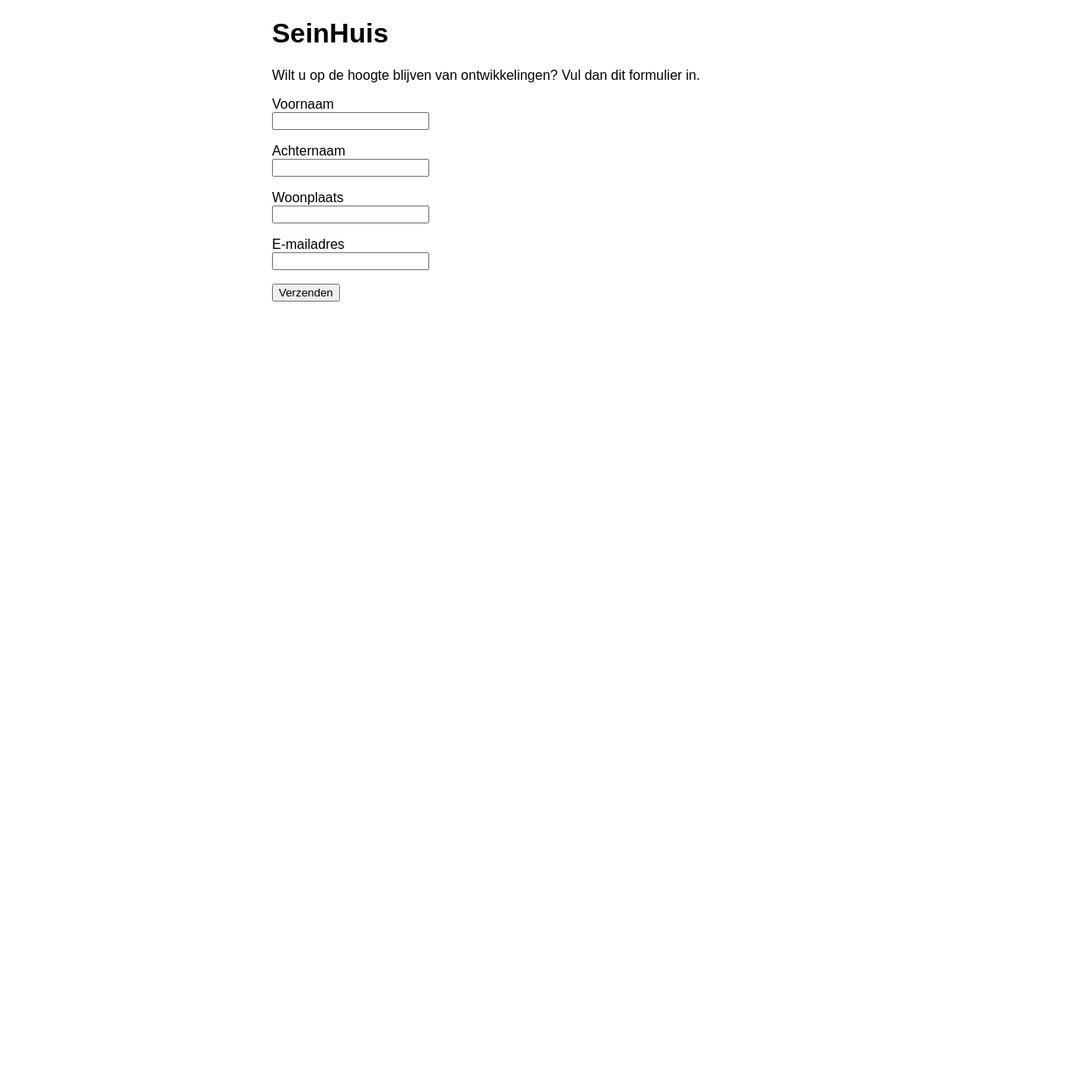
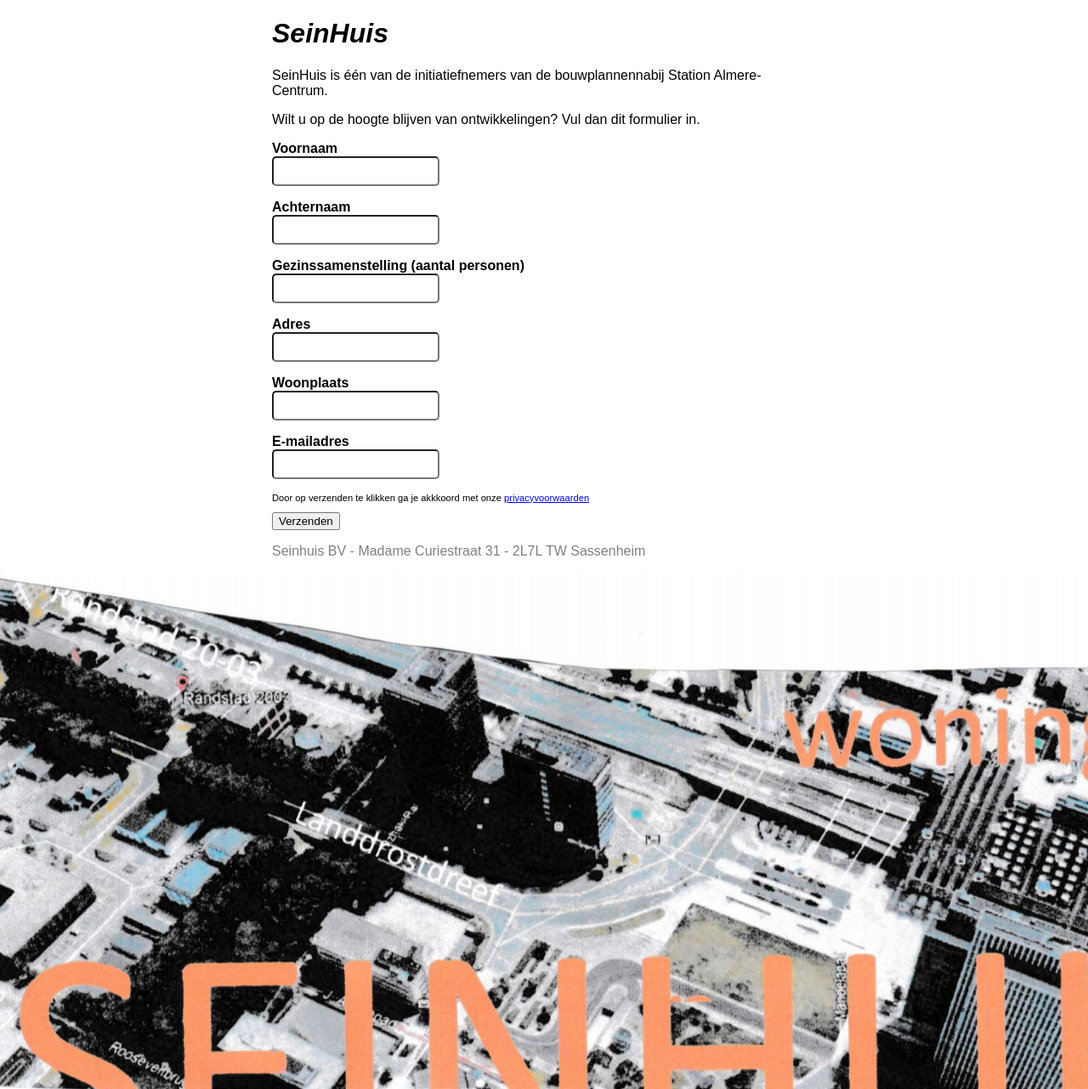
Before and after one commit to joepio/onshuis.nl, a Jekyll site: the page built from index.html, in a window 1280 px wide. Shown: the whole page at 85% size. Built offline with Jekyll 4.4.1, drawn with Linux system fonts in a browser that asks for light colours; before the commit the page ends 900 px from its top, so only the background shows below that.

Commit message:
Add footer text + image, more form fields

```diff
--- a/_layouts/default.html
+++ b/_layouts/default.html
@@ -7,8 +7,10 @@
   </head>
   <body>
     <div class="container">
-      <h1>SeinHuis</h1>
+      <h1><a class="logo" href="/">SeinHuis</a></h1>
       {{ content }}
+      <p class="footer-text">Seinhuis BV - Madame Curiestraat 31 - 2L7L TW Sassenheim</p>
     </div>
+    <img class="footer-image"src="/img/beeldmerk.jpg"/>
   </body>
 </html>
--- a/index.html
+++ b/index.html
@@ -2,24 +2,36 @@
 layout: default
 title: SeinHuis
 ---
+<p>SeinHuis is één van de initiatiefnemers van de bouwplannennabij Station Almere-Centrum.</p>
+
 <p>Wilt u op de hoogte blijven van ontwikkelingen? Vul dan dit formulier in.</p>
+
 <form action="https://formspree.io/info@seinhuis.nu" method="POST">
   <label>
     Voornaam
-    <input type="text" name="fname" autocomplete="given-name">
+    <input type="text" name="fname" autocomplete="given-name" required>
   </label>
   <label>
     Achternaam
-    <input type="text" name="lname" autocomplete="family-name">
+    <input type="text" name="lname" autocomplete="family-name" required>
+  </label>
+  <label>
+    Gezinssamenstelling (aantal personen)
+    <input type="number" name="persons" required>
+  </label>
+  <label>
+    Adres
+    <input type="text" name="address" autocomplete="shipping street" required>
   </label>
   <label>
     Woonplaats
-    <input type="text" name="city" autocomplete="city">
+    <input type="text" name="city" autocomplete="shipping locality" required>
   </label>
   <label>
     E-mailadres
-    <input type="email" name="_replyto" autocomplete="email">
+    <input type="email" name="_replyto" autocomplete="email" required>
   </label>
+  <p class="small-text">Door op verzenden te klikken ga je akkkoord met onze <a href="/privacy">privacyvoorwaarden</a></p>
   <input type="hidden" name="_next" value="https://seinhuis.nu/bedankt" />
   <input type="submit" value="Verzenden">
 </form>
--- a/style.css
+++ b/style.css
@@ -1,3 +1,8 @@
+body {
+  margin: 0;
+  padding: 0;
+}
+
 h1 {
   font-family: Arial, Helvetica, sans-serif;
 }
@@ -8,12 +13,34 @@ h1 {
   max-width: 40em;
 }
 
+.logo {
+  color: black;
+  font-style: italic;
+  text-decoration: none;
+}
+
 label {
   display: block;
   margin: auto;
+  font-weight: bold;
 }
 
 label input {
   display: block;
   margin-bottom: 1rem;
+  padding: .5rem;
+  border-radius: 5px;
 }
+
+.small-text {
+  font-size: .7rem;
+}
+
+.footer-text {
+  color: grey;
+}
+
+.footer-image {
+  margin-bottom: -2rem;
+  width: 100%;
+}
```
Also changed, not shown: privacy.md (added, +66 -0 lines), img/beeldmerk.jpg (added).
